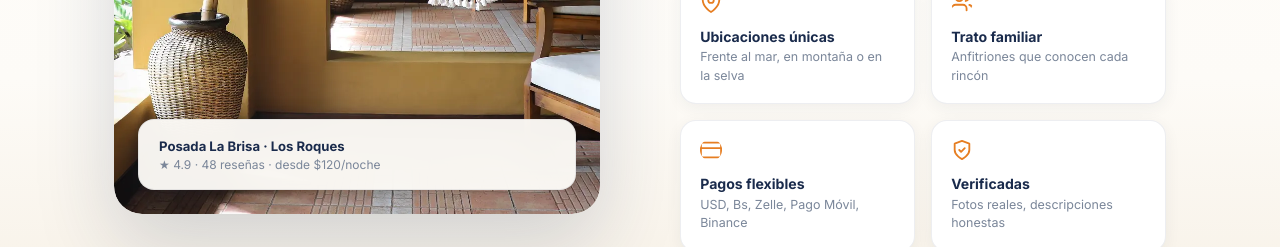
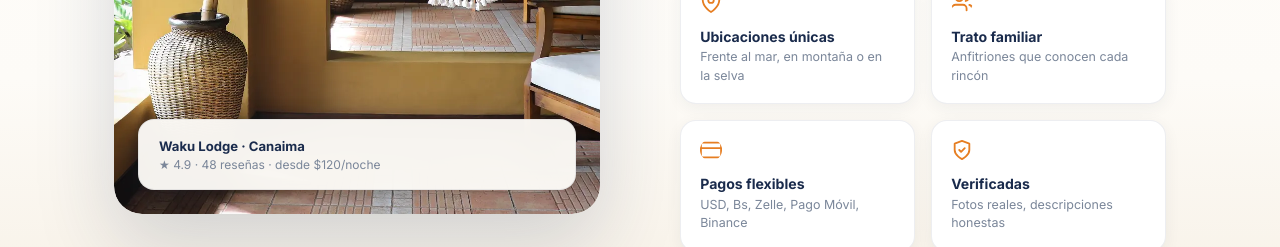
Before and after one commit to luiscarrasco77-lang/reser-ve, a Next.js app: page / in a window 1280 px wide. Shown: the part 2000-2247 px from the top of the page. Built offline with nearby package versions, Linux system fonts and the light colour scheme.

Commit message:
Actualización landing

```diff
--- a/app/page.tsx
+++ b/app/page.tsx
@@ -1330,7 +1330,7 @@ export default function Home() {
               loading="lazy"
             />
             <div className="split-photo-badge">
-              <div className="split-photo-badge-title">Posada La Brisa · Los Roques</div>
+              <div className="split-photo-badge-title">Waku Lodge · Canaima</div>
               <div className="split-photo-badge-sub">★ 4.9 · 48 reseñas · desde $120/noche</div>
             </div>
           </div>
```
